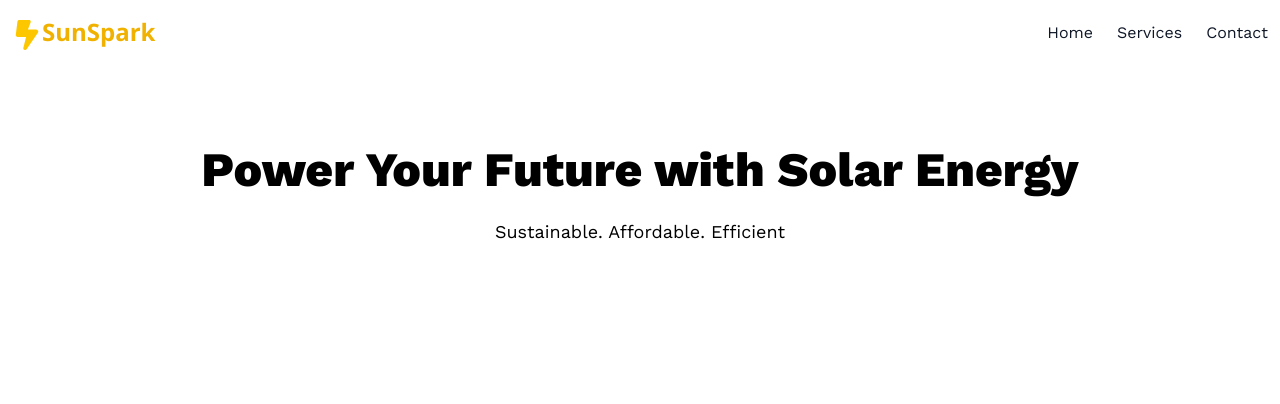
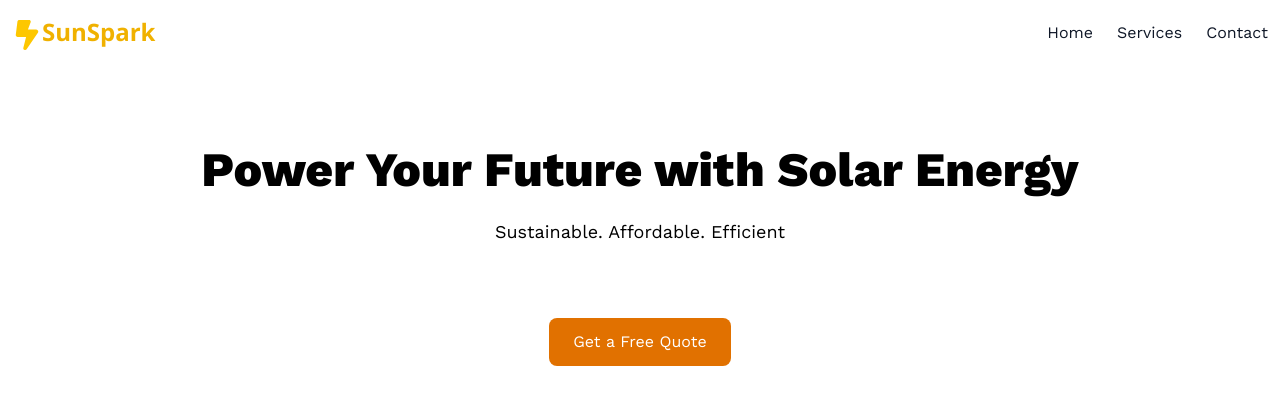
Before and after one commit to kadelcode/solar-landing-page, a Next.js app: page / in a window 1280 px wide. Shown: the top 404 px of the page. Built offline with nearby package versions, Linux system fonts and the light colour scheme.

Commit message:
Update CTA button bg color

```diff
--- a/src/components/sections/Hero.tsx
+++ b/src/components/sections/Hero.tsx
@@ -15,7 +15,7 @@ const Hero = () => {
                       className="rounded-lg"
                     />
                 </div>
-                <button className="px-6 py-3 bg-[oklch(79.5% 0.184 86.047)] text-[#fff] rounded-lg mt-6">Get a Free Quote</button>
+                <button className="px-6 py-3 bg-amber-600 text-[#fff] rounded-lg mt-6">Get a Free Quote</button>
             </div>
         </section>
     );
```
